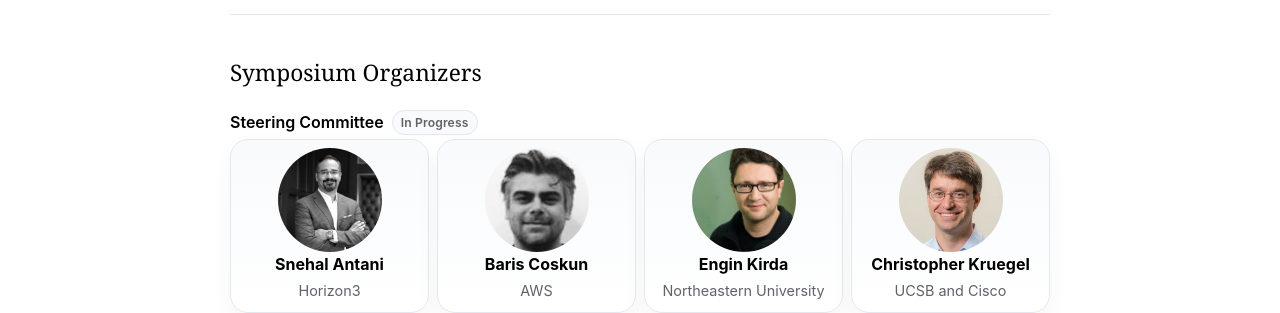
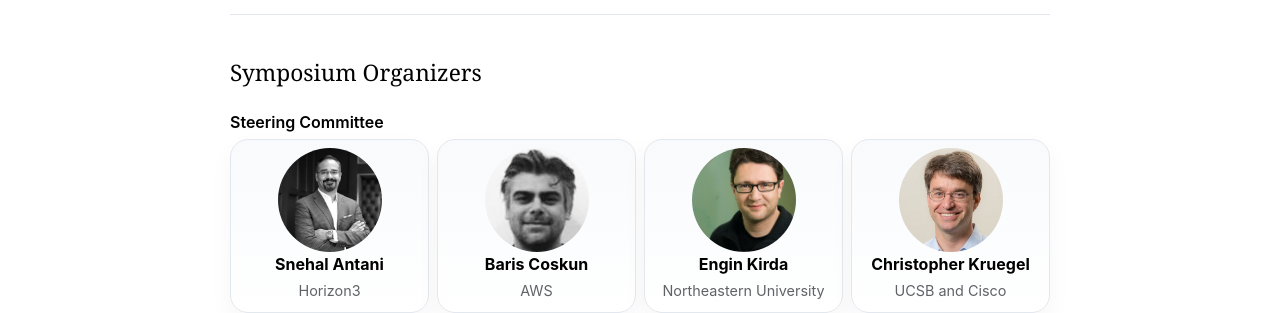
Before and after one commit to aidcworkshop/aidcworkshop.github.io, a Jekyll site: the page built from index.md, in a window 1280 px wide and 900 px high, scrolled down 5068 px. Shown: the part 145-458 px from the top of the window. Built offline with Jekyll 4.4.1, drawn with Linux system fonts in a browser that asks for light colours.

Commit message:
Remove steering committee in-progress label

```diff
--- a/_data/workshop.yml
+++ b/_data/workshop.yml
@@ -170,7 +170,6 @@ organizers:
     - role: "Steering Committee"
       featured: true
       featured_columns: 4
-      status: "In Progress"
       compact: true
       people:
         - name: "Snehal Antani"
```
